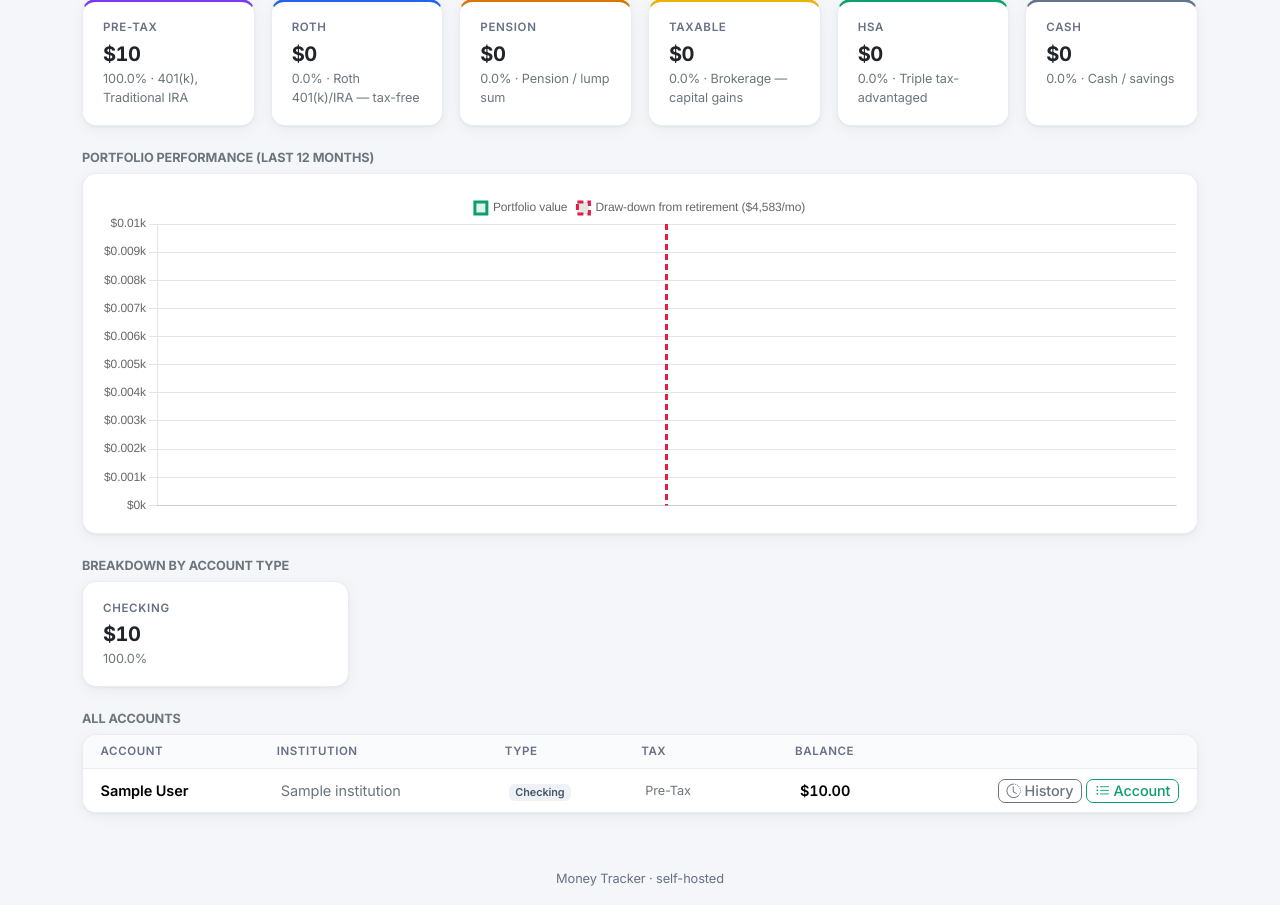
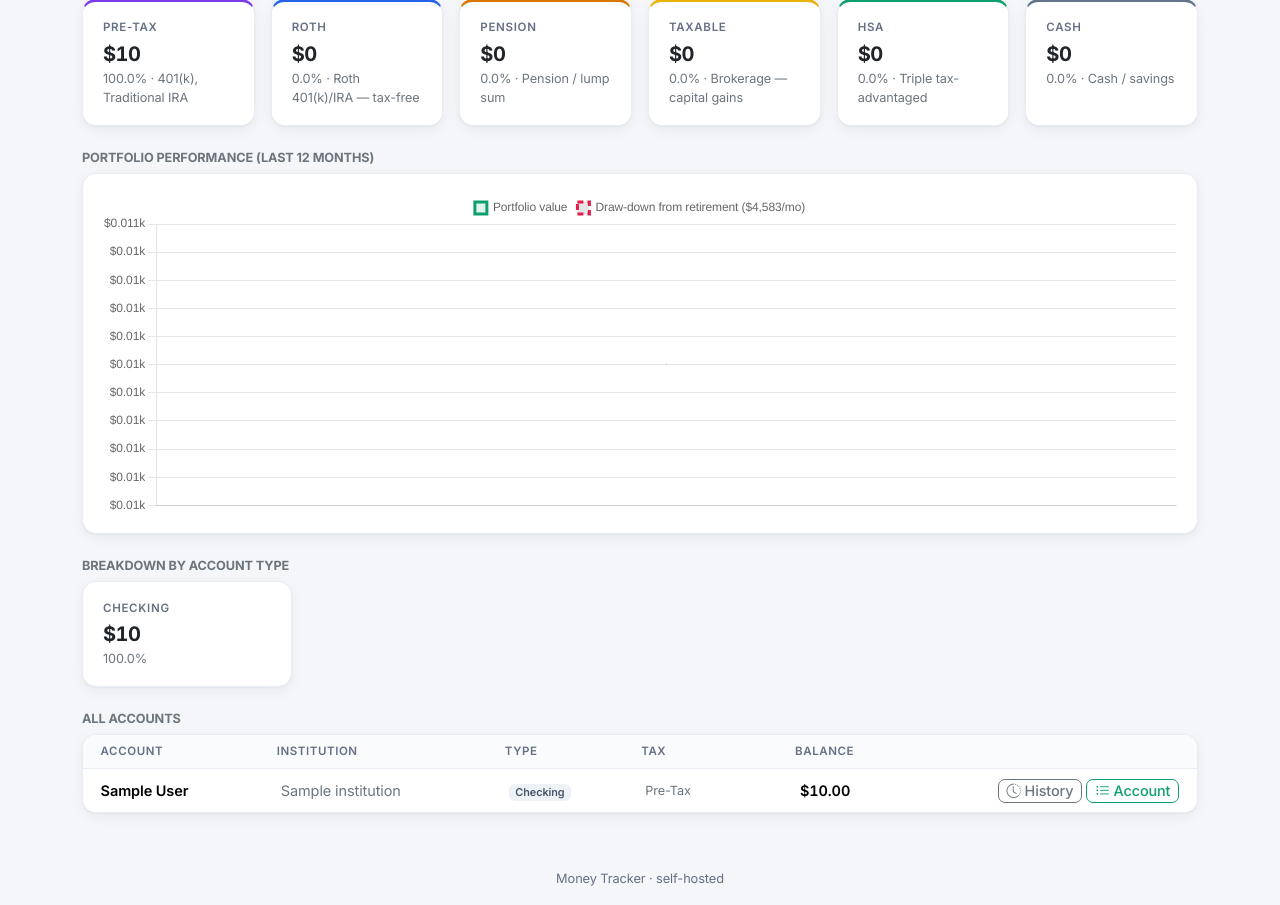
Before and after one commit to jaysuzi5/money-tracker, a Django app: page /portfolio/ in a window 1280 px wide. Shown: the part 322-1227 px from the top of the page. Run offline with Django 5.2, Linux system fonts and the light colour scheme; a user stored in the database is signed in; tables that the repository leaves empty hold one stand-in row (values such as "Sample post"); some libraries are stand-ins or nearby versions.

Commit message:
Portfolio: drawdown from 4/15, clip to last snapshot; 5 type cards per row
Co-Authored-By: Claude Opus 4.8 <noreply@anthropic.com>

```diff
--- a/templates/tracker/portfolio.html
+++ b/templates/tracker/portfolio.html
@@ -37,9 +37,9 @@
 
 {# 4. Breakdown by Account Type #}
 <h6 class="text-secondary text-uppercase small fw-bold mb-2">Breakdown by Account Type</h6>
-<div class="row g-3 mb-4">
+<div class="row row-cols-2 row-cols-lg-5 g-3 mb-4">
   {% for t in type_rows %}
-    <div class="col-6 col-lg-3">
+    <div class="col">
       <div class="card stat-card h-100">
         <div class="label">{{ t.label }}</div>
         <div class="value num" style="font-size:1.25rem">${{ t.total|floatformat:0|intcomma }}</div>
--- a/tracker/views.py
+++ b/tracker/views.py
@@ -971,7 +971,7 @@ TAX_META = {
     'cash': ('Cash / savings', 'tt-cash'),
 }
 DRAWDOWN_MONTHLY = Decimal('4583')  # ~$55k/yr reference drawdown
-RETIREMENT_DATE = date(2026, 4, 16)
+RETIREMENT_DATE = date(2026, 4, 15)
 
 
 @login_required
@@ -1023,12 +1023,14 @@ def portfolio(request):
     anchor = float(sum(anchor_map.values(), Decimal('0'))) or (series[-1]['balance'] if series else 0.0)
     draw = []
     if anchor > 0:
-        months_to_zero = anchor / float(DRAWDOWN_MONTHLY)
-        zero_date = RETIREMENT_DATE + timedelta(days=int(months_to_zero * 30.44))
         first_date = series[0]['date'] if series else RETIREMENT_DATE.isoformat()
+        end_date = dates[-1] if dates else RETIREMENT_DATE
         draw = [{'date': first_date, 'balance': anchor},
-                {'date': RETIREMENT_DATE.isoformat(), 'balance': anchor},
-                {'date': zero_date.isoformat(), 'balance': 0.0}]
+                {'date': RETIREMENT_DATE.isoformat(), 'balance': anchor}]
+        if end_date > RETIREMENT_DATE:
+            months = (end_date - RETIREMENT_DATE).days / 30.44
+            end_balance = max(0.0, anchor - float(DRAWDOWN_MONTHLY) * months)
+            draw.append({'date': end_date.isoformat(), 'balance': end_balance})
 
     return render(request, 'tracker/portfolio.html', {
         'total': total, 'tax_rows': tax_rows, 'type_rows': type_rows,
```
